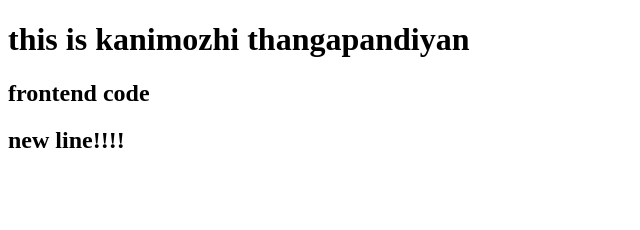
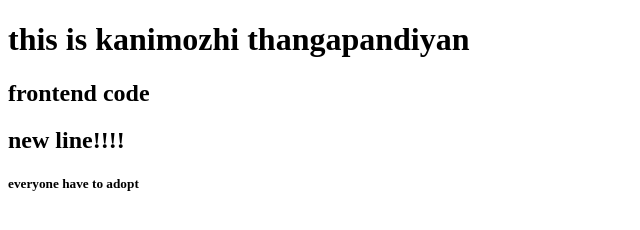
Before and after one commit to KanimozhiThangapandiyan/samplerepo, a plain HTML site: page index.html in a window 1280 px wide. Shown: the whole page, without its empty margins (0-640 px from the left). Drawn offline with Linux system fonts and the light colour scheme.

Commit message:
feat:added a imp code

```diff
--- a/index.html
+++ b/index.html
@@ -9,6 +9,7 @@
     <h1>this is kanimozhi thangapandiyan</h1>
     <h2>frontend code</h2>
     <h2>new line!!!!</h2>
+    <h5>everyone have to adopt</h5>
 
 </body>
 </html>
```
